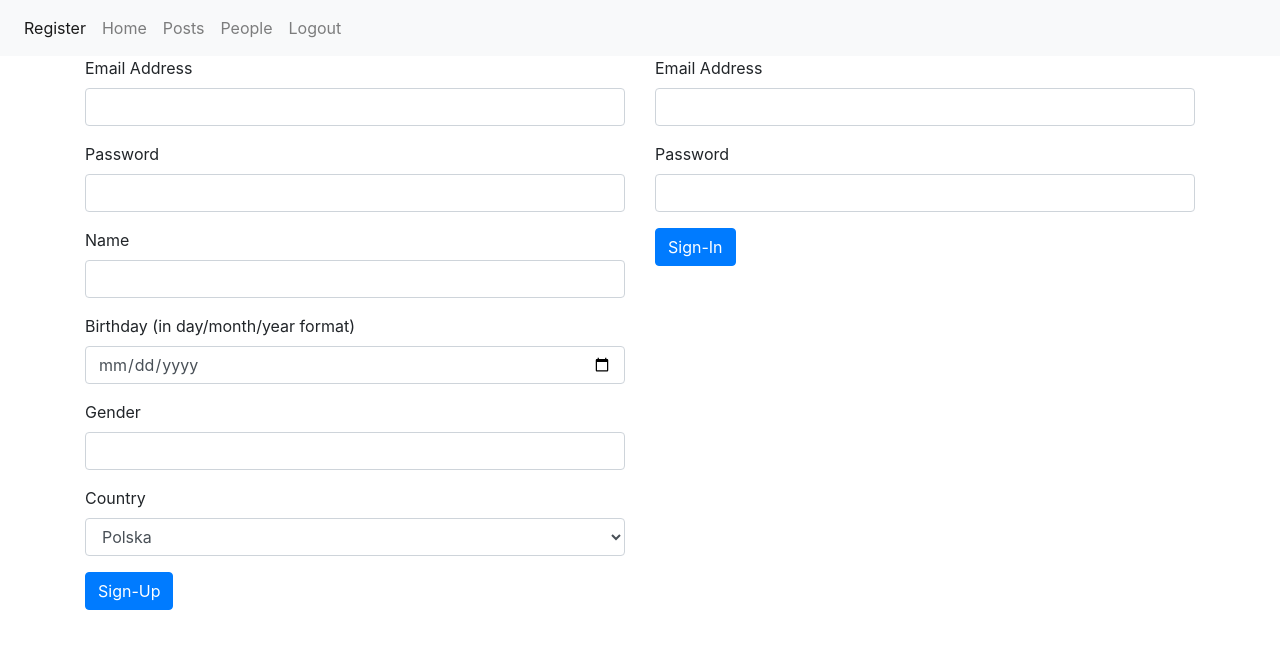
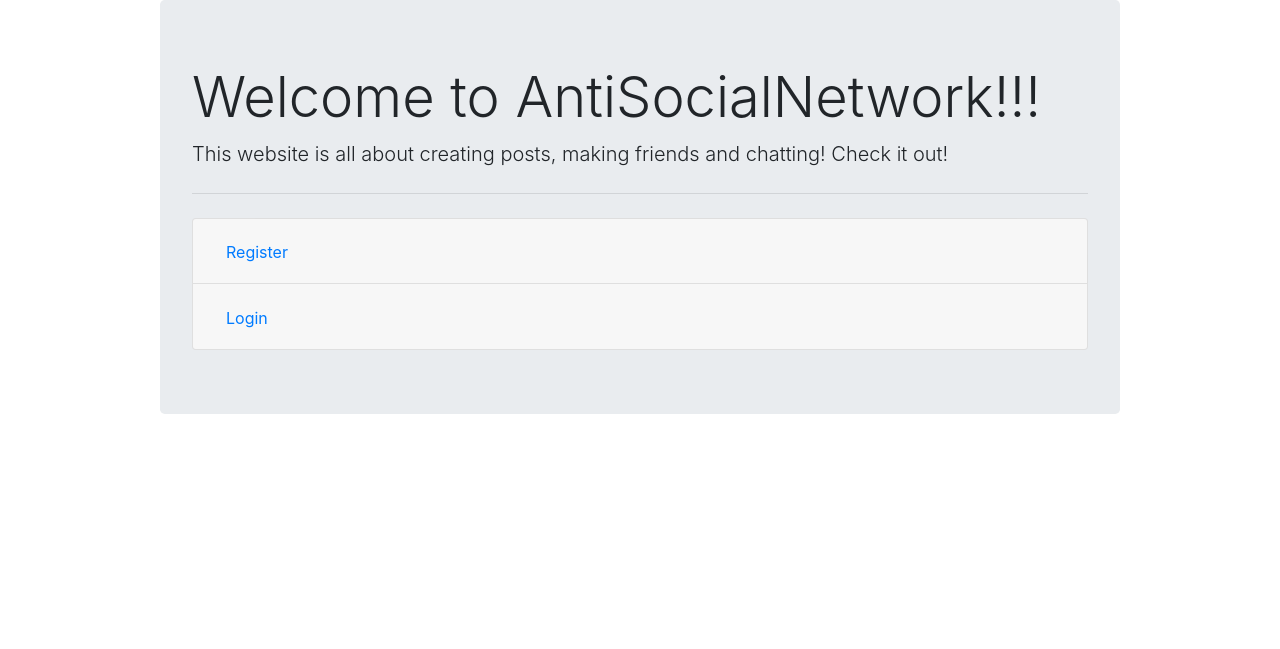
Before and after one commit to ugandalf/AntiSocialNetwork, a Flask app: page / in a window 1280 px wide. Shown: the top 649 px of the page. Run offline with Flask 2, Linux system fonts and the light colour scheme; parts of the project's set-up code (start-up, migrations or seed data) failed here and were passed over; some libraries are stand-ins or nearby versions.

Commit message:
Code reorganization, functional login / register, beginnings of profiles

```diff
--- a/client/app.py
+++ b/client/app.py
@@ -1,57 +1,48 @@
-from flask import Flask, render_template, request, flash, redirect, url_for
-from flask_sqlalchemy import SQLAlchemy
-from flask_bootstrap import Bootstrap
-#from flask_login import LoginManager, UserMixin, login_user
+from flask import render_template, request, flash, redirect, url_for, session, make_response, abort
 
-from forms.register_form import RegistrationForm
-from forms.login_form import LoginForm
+from flask_init import *
 
-app = Flask(__name__)
-app.config['SQLALCHEMY_DATABASE_URI'] = 'postgres://antisocial_admin@localhost/antisocialnetwork'
-app.config['SQLALCHEMY_TRACK_MODIFICATIONS'] = False
-app.config['SECRET_KEY'] = "\x0el\t[\xa9\xb6\x9f\xe9\x00\x08m\x99C\xd51'l\x9d\x93\xc9\x82bv\xcd"
-app.jinja_env.trim_blocks = True
-app.jinja_env.lstrip_blocks = True
-
-db = SQLAlchemy(app)
-bootstrap = Bootstrap(app)
-#login_manager = LoginManager(app)
-
-# Allows queries from existing tables
-db.Model.metadata.reflect(db.engine)
-
-class Users(db.Model):
-    __table__ = db.Model.metadata.tables['users']
-
-@app.route('/', methods=['GET', 'POST'])
-def base():
-    registration_form = RegistrationForm(request.form)
-    login_form = LoginForm(request.form)
-    if request.method == 'POST' and registration_form.validate():
-        flash('Thanks for registering!')
-        return redirect(url_for('welcome'))
-
-    if request.method == 'POST' and login_form.validate():
-
-        flash('Thanks for visiting us again!')
-        return redirect(url_for('welcome'))
-
-    return render_template("base.html", registration_form = registration_form, login_form = login_form)
+# routes:
+from welcome_page import welcome_page
 
 
-@app.route('/welcome', methods=['GET'], defaults={"page": 1})
-@app.route('/welcome/<int:page>', methods=['GET'])
-def welcome(page):
+@app.route('/users', methods=['GET'], defaults={"page": 1})
+@app.route('/users/<int:page>', methods=['GET'])
+def users(page):
     users = Users.query.paginate(page, per_page=50)
-    return render_template("welcome.html", users = users)
+    return render_template("users.html", users = users)
 
 @app.route('/posts', methods=['GET'])
 def posts():
     return render_template("posts.html")
 
-#@app.route('/users/<int:user_id>', methods=['GET'])
-#def user(user_id):
-#    user_row = Users.query.filter_by(user_id = user_id).first_or_404()
+@app.route('/profile/', methods=['GET'], defaults={"user_id": -1})
+@app.route('/profile/<int:user_id>', methods=['GET'])
+def profile(user_id):
+    if user_id == -1:
+        u = request.cookies.get("user_id")
+        return redirect(url_for('profile', user_id=u))
+    user = Users.query.filter_by(user_id=user_id).first()
+    if user:
+        return render_template("profile.html", user = user)
+    else:
+        return abort(404)
+
+@app.route('/logout')
+def logout():
+    u = request.cookies.get("user_id")
+    if session.get(u, False):
+        resp = make_response(redirect(url_for("welcome_page")))
+        session.pop(u, None)
+        resp.set_cookie('user_id', '', expires=0)
+        flash("Logged out successfully")
+        return resp
+    user = Users.query.filter_by(user_id=user_id).first()
+    if user:
+        return render_template("profile.html", user = user)
+    else:
+        return abort(404)
+
 
 if __name__ == '__main__':
     app.run(debug=True)
--- a/client/forms/register_form.py
+++ b/client/forms/register_form.py
@@ -2,6 +2,7 @@
 
 from flask_wtf import FlaskForm
 from wtforms import StringField, DateField, PasswordField, SelectField, SubmitField, validators
+from flask_init import country_list
 
 class RegistrationForm(FlaskForm):
     email = StringField('Email Address', [validators.DataRequired()])
@@ -15,5 +16,5 @@ class RegistrationForm(FlaskForm):
         validators.DataRequired(),
         validators.Length(max=32)
     ])
-    country = SelectField('Country', choices=['Polska', 'Niemcy'])
+    country = SelectField('Country', choices=country_list)
     submit = SubmitField('Sign-Up')
--- a/client/templates/partials/navbar.html
+++ b/client/templates/partials/navbar.html
@@ -1,13 +1,11 @@
 <!-- Navigation bar -->
 {% from 'bootstrap/nav.html' import render_nav_item %}
+{% from 'bootstrap/utils.html' import render_messages %}
+{{render_messages()}}
 <nav class="navbar navbar-expand-lg navbar-light bg-light">
   <div class="navbar-nav mr-auto">
-    {{ render_nav_item('base', 'Register') }}
-    {{ render_nav_item('welcome', 'Home') }}
     {{ render_nav_item('posts', 'Posts') }}
-    {{ render_nav_item('posts', 'People') }}
-  {% if True %}
-    {{ render_nav_item('posts', 'Logout') }}
-  {% endif %}
+    {{ render_nav_item('users', 'People') }}
+    {{ render_nav_item('logout', 'Logout') }}
   </div>
 </nav>
--- a/client/templates/welcome.html
+++ b/client/templates/welcome.html
@@ -1,13 +1,48 @@
 <!doctype html>
 <html lang="en">
+    {% from 'bootstrap/form.html' import render_form %}
+    {% from 'bootstrap/utils.html' import render_messages %}
     {% include 'partials/header.html' %}
     <body>
+      {{ render_messages() }}
         {% block content %}
-	    {% include 'partials/navbar.html' %}
-            {% from 'bootstrap/pagination.html' import render_pagination %}
-            {% from 'bootstrap/table.html' import render_table %}
-            {{ render_pagination(users) }}
-            {{ render_table(users.items, primary_key = 'user_id', show_actions = True, view_url = "posts/:primary_key" ) }}
+	          <div class="jumbotron w-75 mx-auto">
+                <h1 class="display-4">Welcome to AntiSocialNetwork!!!</h1>
+                <p class="lead"> This website is all about creating posts, making friends and chatting! Check it out! </p>
+                <hr class="my-4">
+                <div class="accordion" id="forms">
+                  <div class="card">
+                    <div class="card-header" id="headingOne">
+                      <h2 class="mb-0">
+                        <button class="btn btn-link" type="button" data-toggle="collapse" data-target="#collapseOne" aria-expanded="true" aria-controls="collapseOne">
+                          Register
+                        </button>
+                      </h2>
+                    </div>
+                    <div id="collapseOne" class="collapse" aria-labelledby="headingOne" data-parent="#forms">
+                      <div class="card-body">
+                        {{ render_form(registration_form) }}
+                      </div>
+                    </div>
+                  </div>
+
+                  <div class="card">
+                    <div class="card-header" id="headingTwo">
+                      <h2 class="mb-0">
+                        <button class="btn btn-link collapsed" type="button" data-toggle="collapse" data-target="#collapseTwo" aria-expanded="false" aria-controls="collapseTwo">
+                          Login
+                        </button>
+                      </h2>
+                    </div>
+                    <div id="collapseTwo" class="collapse" aria-labelledby="headingTwo" data-parent="#forms">
+                      <div class="card-body">
+                        {{ render_form(login_form) }}
+                      </div>
+                    </div>
+                  </div>
+                </div>
+              </div>
+
         {% endblock %}
 
         {% block scripts %}
--- /dev/null
+++ b/client/welcome_page.py
@@ -0,0 +1,50 @@
+from flask import render_template, request, flash, redirect, url_for, session, make_response
+
+from flask_init import *
+from forms.register_form import RegistrationForm
+from forms.login_form import LoginForm
+
+@app.route('/', methods=['GET', 'POST'])
+def welcome_page():
+    # We check if the user is already logged in
+    user_id = request.cookies.get('user_id')
+    if user_id is not None and session.get(user_id, False):
+        return redirect(url_for('posts'))
+    registration_form = RegistrationForm(request.form)
+    login_form = LoginForm(request.form)
+
+    if request.method == 'POST' and registration_form.validate():
+        credentials = LoginCredentials(email = registration_form.email.data, password = registration_form.password.data)
+        try:
+            db.session.add(credentials)
+            db.session.commit()
+        except Exception as e:
+            print(e.message)
+            flash('Registration unsuccessful - email already used (or something unpredictable happened) :/')
+        else:
+            user = Users(user_id = credentials.user_id,
+                         name = registration_form.name.data,
+                         birthday = registration_form.birthday.data,
+                         gender = registration_form.gender.data,
+                         country_id = db.session.query(Countries.country_id).filter_by(country_name=registration_form.country.data).first()[0]
+                         )
+            db.session.add(user)
+            db.session.commit()
+            flash('Thanks for registering! Now you can use login below')
+        return redirect(url_for('welcome_page'))
+
+    elif request.method == 'POST' and login_form.validate():
+        credentials = db.session.query(LoginCredentials).filter_by(email = login_form.email.data).first()
+        correct = db.session.execute(f"SELECT password_check('{login_form.password.data}', '{credentials.password}')").first()[0]
+        if correct:
+            session[str(credentials.user_id)] = True
+            resp = make_response(redirect(url_for("posts")))
+            # resp.set_cookie('user_id', credentials.user_id.to_bytes(6, 'little'))
+            resp.set_cookie('user_id', str(credentials.user_id))
+            flash('Thanks for visiting us again!')
+            return resp
+        else:
+            flash('Incorrect email or password!')
+            return redirect(url_for('welcome_page'))
+
+    return render_template("welcome.html", registration_form = registration_form, login_form = login_form)
```
Also changed, not shown: client/flask_init.py (added, +29 -0 lines), client/templates/profile.html (added, +14 -0 lines), client/templates/users.html (added, +17 -0 lines), client/__init__.py (added).
